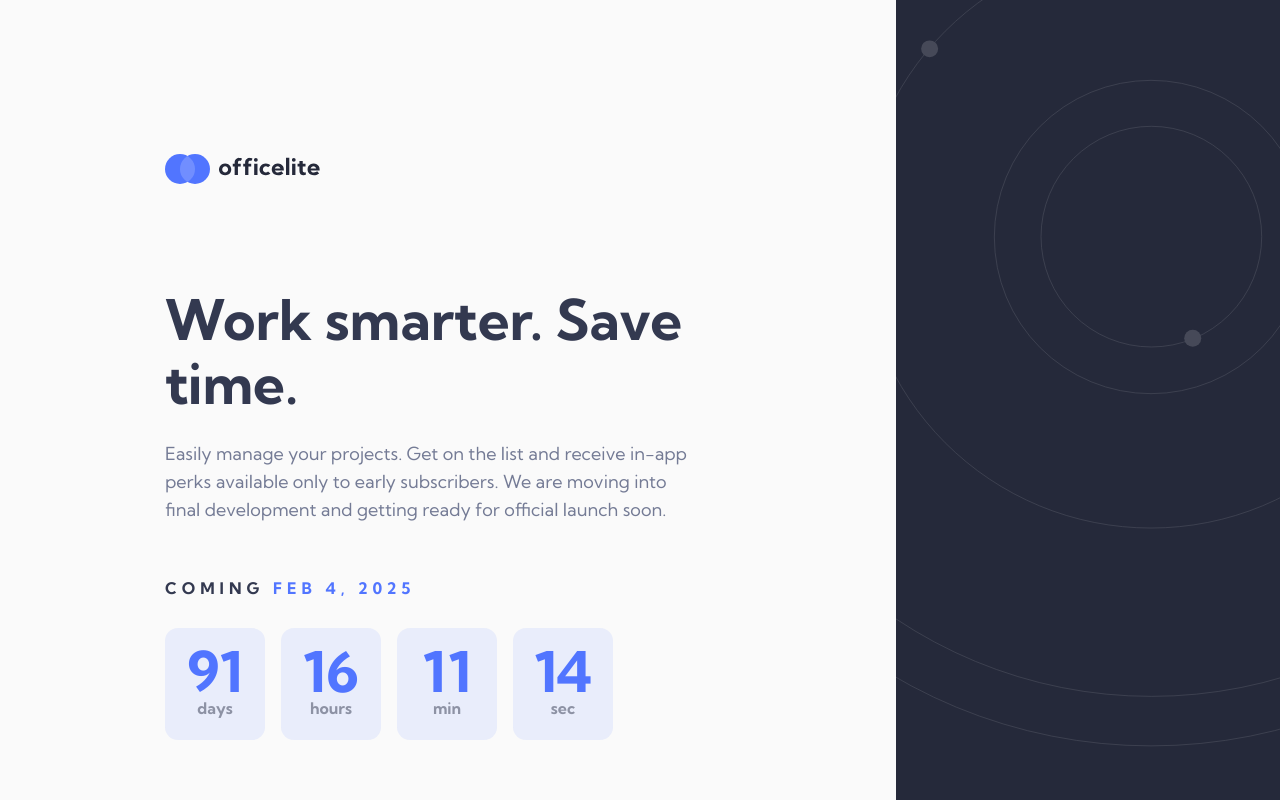
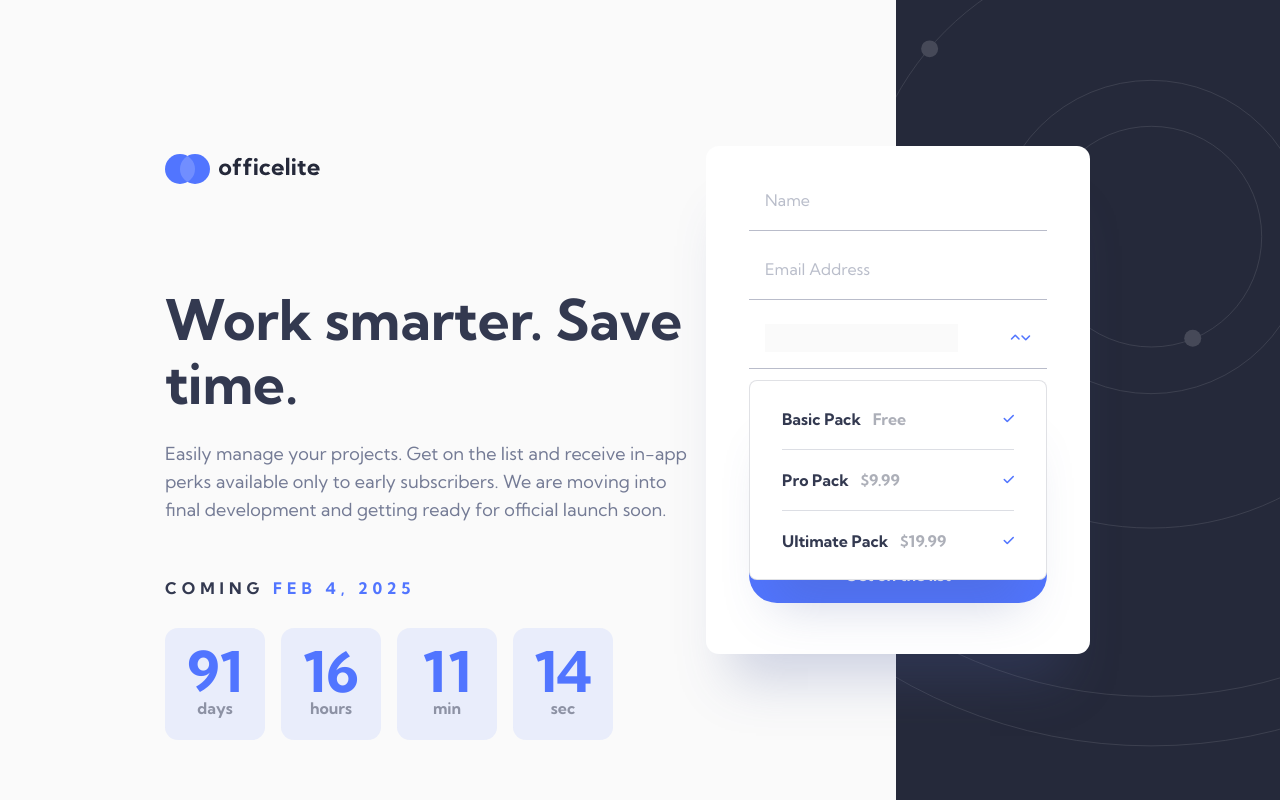
Before and after one commit to NDK1195/officelite-coming-soon-site, a React (Vite) app: page /signup in a window 1280 px wide. Built offline with nearby package versions, Linux system fonts and the light colour scheme.

Commit message:
add form ui

```diff
--- a/index.html
+++ b/index.html
@@ -5,7 +5,13 @@
     <meta name="viewport" content="width=device-width, initial-scale=1.0" />
     <link rel="icon" type="image/svg+xml" href="/vite.svg" />
     <link rel="icon" type="image/png" sizes="32x32" href="/favicon-32x32.png" />
-
+    <link
+      rel="stylesheet"
+      href="https://cdnjs.cloudflare.com/ajax/libs/font-awesome/6.6.0/css/all.min.css"
+      integrity="sha512-Kc323vGBEqzTmouAECnVceyQqyqdsSiqLQISBL29aUW4U/M7pSPA/gEUZQqv1cwx4OnYxTxve5UMg5GT6L4JJg=="
+      crossorigin="anonymous"
+      referrerpolicy="no-referrer"
+    />
     <title>Frontend Mentor | Officelite coming soon site</title>
   </head>
   <body>
--- a/src/pages/SignUp/SignUp.jsx
+++ b/src/pages/SignUp/SignUp.jsx
@@ -3,7 +3,7 @@ import Header from "./components/Header";
 
 function SignUp() {
   return (
-    <div className="grid min-h-dvh grid-rows-[1fr_320px] md:grid-rows-[1fr_380px] lg:grid-cols-[1fr_30%] lg:grid-rows-1">
+    <div className="grid min-h-dvh grid-rows-[1fr_320px] md:grid-rows-[1fr_380px] xl:grid-cols-[1fr_30%] xl:grid-rows-1">
       <Header />
       <Footer />
     </div>
--- a/src/pages/SignUp/components/Footer.jsx
+++ b/src/pages/SignUp/components/Footer.jsx
@@ -1,4 +1,5 @@
 import bgPatternFooter from "../../../assets/home/bg-pattern-footer.svg";
+import Form from "./Form";
 
 function Footer() {
   return (
@@ -12,6 +13,12 @@ function Footer() {
         />
       </div>
       {/* background pattern */}
+
+      {/* form */}
+      <div className="fixed -top-[232px] left-1/2 z-20 w-full max-w-[445px] -translate-x-1/2 md:-top-[254px] xl:-left-[190px] xl:top-1/2 xl:-translate-y-1/2 xl:translate-x-0">
+        <Form />
+        {/* form */}
+      </div>
     </footer>
   );
 }
--- /dev/null
+++ b/src/pages/SignUp/components/Form.jsx
@@ -0,0 +1,112 @@
+import Button from "../../../components/Button";
+function Form() {
+  return (
+    <form className="mx-6 rounded-[13px] bg-white p-6 shadow-box md:mx-0 md:px-[43px] md:pb-[51px] md:pt-10">
+      <div className="mb-10 flex flex-col gap-6">
+        {/* input group */}
+        <div className="flex items-center justify-between border-b border-#747B95 border-opacity-50 px-4 pb-4 leading-7">
+          <input
+            type="text"
+            className="outline-none placeholder:text-#747B95 placeholder:text-opacity-50 focus:text-#333950 focus:opacity-100"
+            placeholder="Name"
+          />
+          <span className="hidden text-xl text-#F05B5B">
+            <i className="fa-solid fa-circle-xmark"></i>
+          </span>
+        </div>
+        {/* input group */}
+
+        {/* input group */}
+        <div className="flex items-center justify-between border-b border-#747B95 border-opacity-50 px-4 pb-4 leading-7">
+          <input
+            type="text"
+            className="outline-none placeholder:text-#747B95 placeholder:text-opacity-50 focus:text-#333950 focus:opacity-100"
+            placeholder="Email Address"
+          />
+          <span className="hidden text-xl text-#F05B5B">
+            <i className="fa-solid fa-circle-xmark"></i>
+          </span>
+        </div>
+        {/* input group */}
+
+        {/* input group */}
+        <div className="relative flex items-center justify-between border-b border-#747B95 border-opacity-50 px-4 pb-4 font-bold leading-7">
+          <input type="text" className="outline-none" value="" disabled />
+          {/* options */}
+          <div className="absolute left-0 top-14 w-full rounded-lg border border-[#33395026] bg-white px-8 py-6 text-#333950 shadow-box">
+            {/* option */}
+            <div className="flex items-center justify-between border-b border-#747B95 border-opacity-25 pb-4">
+              <p>
+                Basic Pack <span className="ml-2 opacity-40">Free</span>
+              </p>
+              <span className="text-xs text-#5175FF">
+                <i className="fa-solid fa-check"></i>
+              </span>
+            </div>
+            {/* option */}
+            {/* option */}
+            <div className="flex items-center justify-between border-b border-#747B95 border-opacity-25 py-4">
+              <p>
+                Pro Pack <span className="ml-2 opacity-40">$9.99</span>
+              </p>
+              <span className="text-xs text-#5175FF">
+                <i className="fa-solid fa-check"></i>
+              </span>
+            </div>
+            {/* option */}
+            {/* option */}
+            <div className="flex items-center justify-between pt-4">
+              <p>
+                Ultimate Pack <span className="ml-2 opacity-40">$19.99</span>
+              </p>
+              <span className="text-xs text-#5175FF">
+                <i className="fa-solid fa-check"></i>
+              </span>
+            </div>
+            {/* option */}
+          </div>
+          {/* options */}
+
+          <span className="text-xs text-#5175FF">
+            <i className="fa-solid fa-angle-up"></i>
+            <i className="fa-solid fa-angle-down"></i>
+          </span>
+        </div>
+        {/* input group */}
+
+        {/* input group */}
+        <div className="flex items-center justify-between border-b border-#747B95 border-opacity-50 px-4 pb-4 leading-7">
+          <input
+            type="text"
+            className="outline-none placeholder:text-#747B95 placeholder:text-opacity-50 focus:text-#333950 focus:opacity-100"
+            placeholder="Phone Number"
+          />
+          <span className="hidden text-xl text-#F05B5B">
+            <i className="fa-solid fa-circle-xmark"></i>
+          </span>
+        </div>
+        {/* input group */}
+
+        {/* input group */}
+        <div className="flex items-center justify-between border-b border-#747B95 border-opacity-50 px-4 pb-4 leading-7">
+          <input
+            type="text"
+            className="outline-none placeholder:text-#747B95 placeholder:text-opacity-50 focus:text-#333950 focus:opacity-100"
+            placeholder="Company"
+          />
+          <span className="hidden text-xl text-#F05B5B">
+            <i className="fa-solid fa-circle-xmark"></i>
+          </span>
+        </div>
+        {/* input group */}
+      </div>
+      <Button
+        type="submit"
+        className="w-full bg-#5175FF text-white hover:bg-#829CFF"
+      >
+        Get on the list
+      </Button>
+    </form>
+  );
+}
+export default Form;
--- a/src/pages/SignUp/components/Header.jsx
+++ b/src/pages/SignUp/components/Header.jsx
@@ -1,10 +1,11 @@
+import { Link } from "react-router-dom";
 import bgPatternHeader from "../../../assets/home/bg-pattern-header.svg";
 import logo from "../../../assets/shared/logo.svg";
 import Container from "../../../components/Container";
 import Countdown from "../../../components/Countdown";
 function Header() {
   return (
-    <header className="relative overflow-hidden bg-[#fafafa] pb-[296px] md:pb-[358px] lg:pb-0">
+    <header className="relative overflow-hidden bg-[#fafafa] pb-[296px] md:pb-[358px] xl:pb-0">
       {/* background pattern */}
       <img
         src={bgPatternHeader}
@@ -15,7 +16,9 @@ function Header() {
       <Container className="xl:pl-[165px]">
         {/* logo */}
         <section className="mb-20 mt-11 flex justify-center md:mb-[104px] md:mt-[72px] md:justify-start xl:mt-[154px]">
-          <img src={logo} alt="logo" className="w-[100px] md:w-[155px]" />
+          <Link to="/">
+            <img src={logo} alt="logo" className="w-[100px] md:w-[155px]" />
+          </Link>
         </section>
         {/* logo */}
 
```
